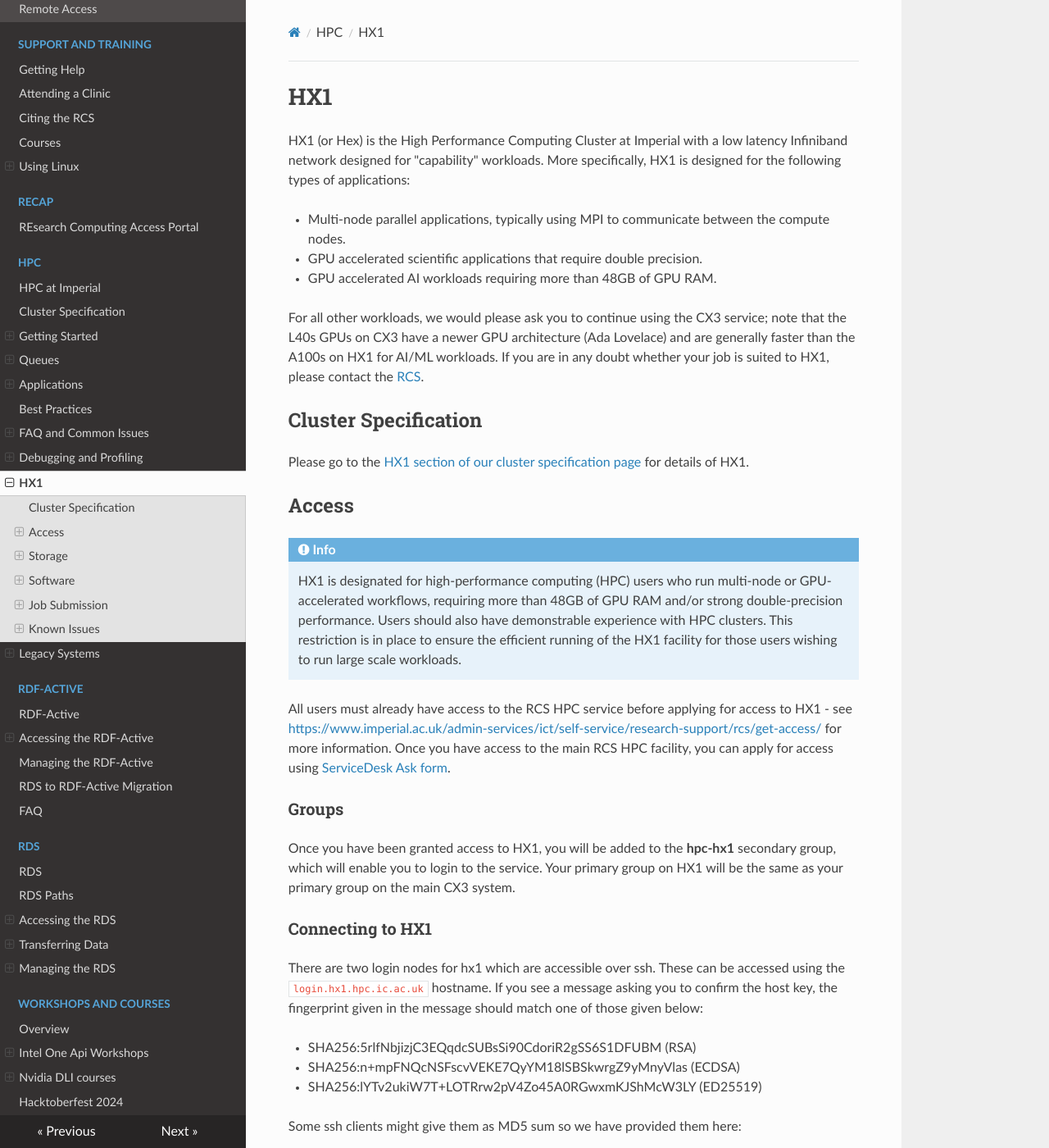
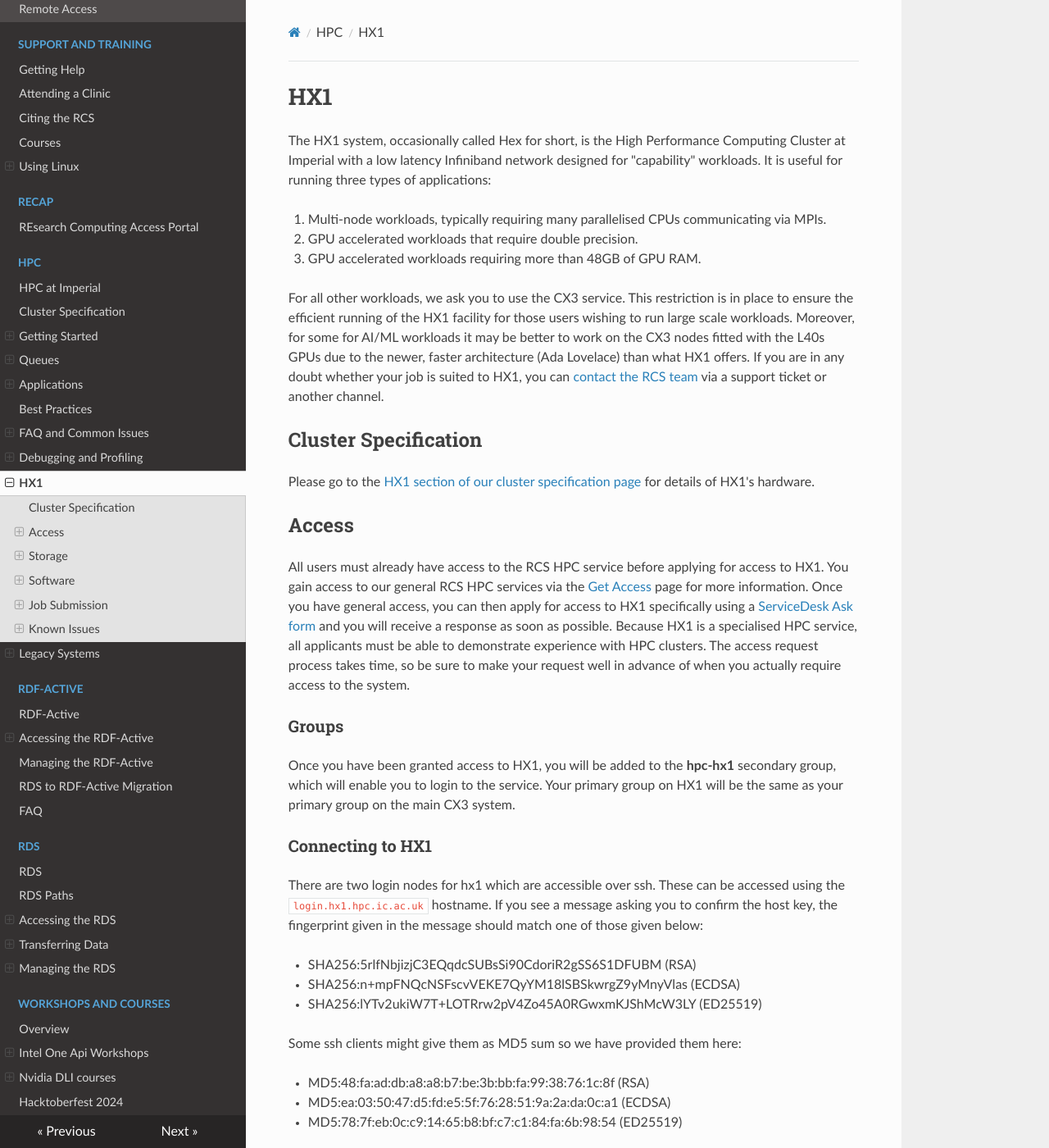
Before and after one commit to ImperialCollegeLondon/icl-rcs-user-guide, an MkDocs documentation site: the page built from docs/hpc/hx1.md, in a window 1280 px wide and 1400 px high. Shown: the whole window at 82% size. Built offline with MkDocs 1.6.1, drawn with Linux system fonts in a browser that asks for light colours; nearby versions of some CDN libraries.

Commit message:
fix: clarity on HX1 documentation

```diff
--- a/docs/hpc/hx1.md
+++ b/docs/hpc/hx1.md
@@ -1,24 +1,20 @@
 # HX1
 
-HX1 (or Hex) is the High Performance Computing Cluster at Imperial with a low latency Infiniband network designed for "capability" workloads. More specifically, HX1 is designed for the following types of applications:
+The HX1 system, occasionally called Hex for short, is the High Performance Computing Cluster at Imperial with a low latency Infiniband network designed for "capability" workloads. It is useful for running three types of applications:
 
-* Multi-node parallel applications, typically using MPI to communicate between the compute nodes.
-* GPU accelerated scientific applications that require double precision.
-* GPU accelerated AI workloads requiring more than 48GB of GPU RAM.
+   1. Multi-node workloads, typically requiring many parallelised CPUs communicating via MPIs.
+   2. GPU accelerated workloads that require double precision.
+   3. GPU accelerated workloads requiring more than 48GB of GPU RAM.
 
-For all other workloads, we would please ask you to continue using the CX3 service; note that the L40s GPUs on CX3 have a newer GPU architecture (Ada Lovelace) and are generally faster than the A100s on HX1 for AI/ML workloads. If you are in any doubt whether your job is suited to HX1, please contact the [RCS](../support/index.md).
+For all other workloads, we ask you to use the CX3 service. This restriction is in place to ensure the efficient running of the HX1 facility for those users wishing to run large scale workloads. Moreover, for some for AI/ML workloads it may be better to work on the CX3 nodes fitted with the L40s GPUs due to the newer, faster architecture (Ada Lovelace) than what HX1 offers. If you are in any doubt whether your job is suited to HX1, you can [contact the RCS team](../support/index.md) via a support ticket or another channel.
 
 ## Cluster Specification
 
-Please go to the [HX1 section of our cluster specification page](./cluster-specification.md#hx1) for details of HX1.
+Please go to the [HX1 section of our cluster specification page](./cluster-specification.md#hx1) for details of HX1's hardware.
 
 ## Access
 
-!!! info
-
-    HX1 is designated for high-performance computing (HPC) users who run multi-node or GPU-accelerated workflows, requiring more than 48GB of GPU RAM and/or strong double-precision performance. Users should also have demonstrable experience with HPC clusters. This restriction is in place to ensure the efficient running of the HX1 facility for those users wishing to run large scale workloads.
-
-All users must already have access to the RCS HPC service before applying for access to HX1 - see [https://www.imperial.ac.uk/admin-services/ict/self-service/research-support/rcs/get-access/](https://www.imperial.ac.uk/admin-services/ict/self-service/research-support/rcs/get-access/) for more information. Once you have access to the main RCS HPC facility, you can apply for access using [ServiceDesk Ask form](https://servicemgt.service-now.com/ask?id=sc_cat_item&sys_id=cbf5a4281b9c79101533a8a4bd4bcbea&sysparm_category=52a4a8f21be62110557837b5464bcbd24).
+All users must already have access to the RCS HPC service before applying for access to HX1. You gain access to our general RCS HPC services via the [Get Access](https://www.imperial.ac.uk/admin-services/ict/self-service/research-support/rcs/get-access/) page for more information. Once you have general access, you can then apply for access to HX1 specifically using a [ServiceDesk Ask form](https://servicemgt.service-now.com/ask?id=sc_cat_item&sys_id=cbf5a4281b9c79101533a8a4bd4bcbea&sysparm_category=52a4a8f21be62110557837b5464bcbd24) and you will receive a response as soon as possible. Because HX1 is a specialised HPC service, all applicants must be able to demonstrate experience with HPC clusters. The access request process takes time, so be sure to make your request well in advance of when you actually require access to the system.
 
 ### Groups
 
```
